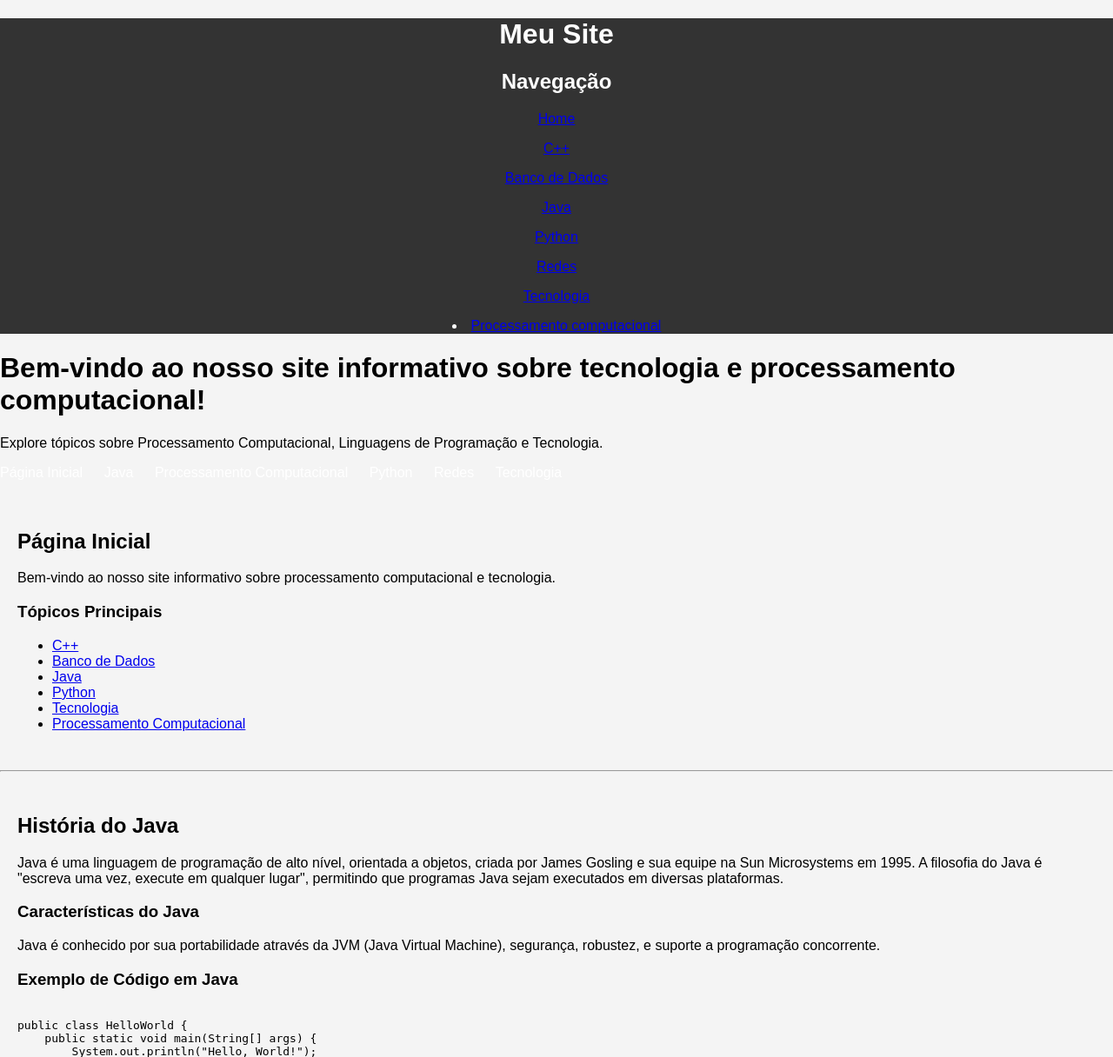
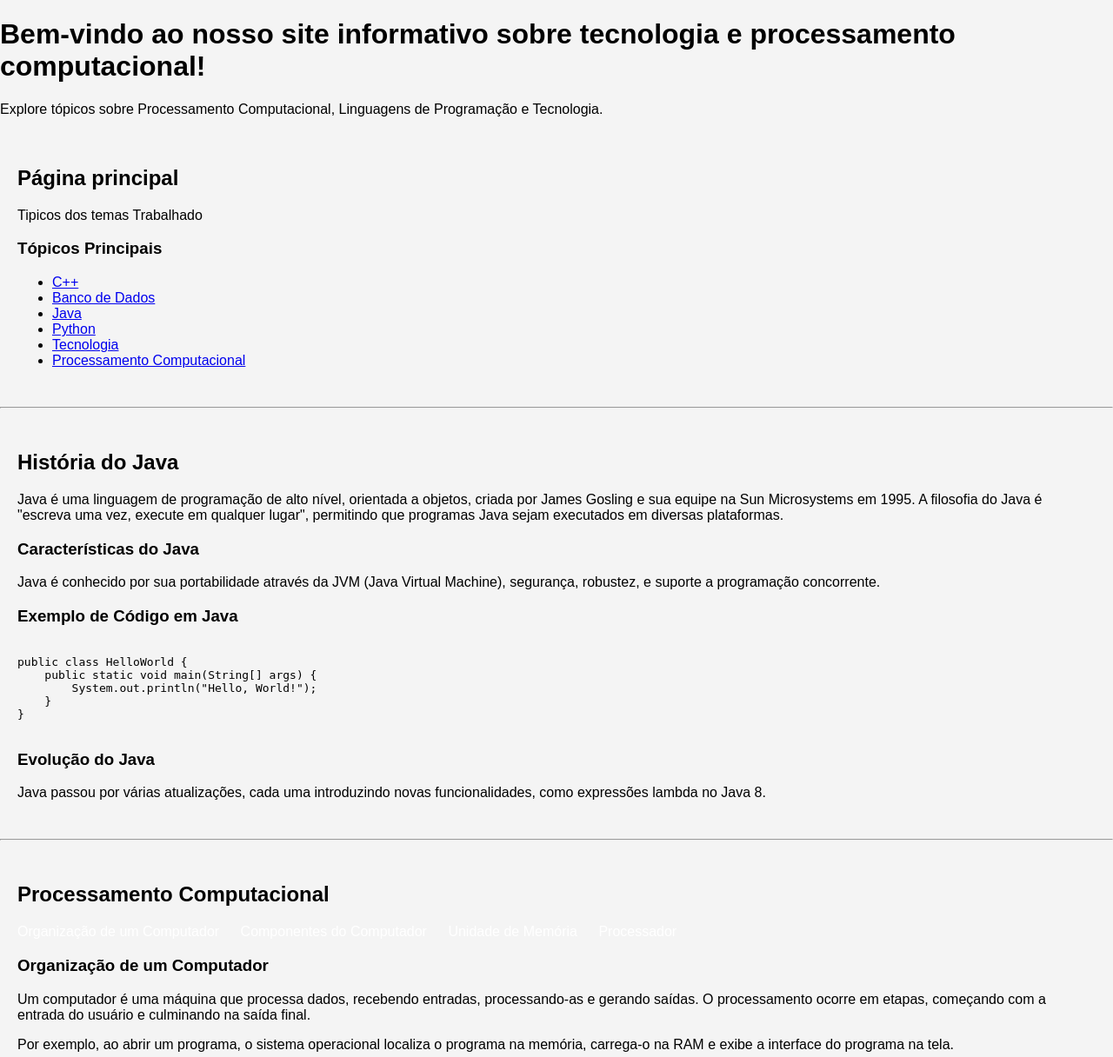
Before and after one commit to miguelolegna/Python-avan-ado, a Flask app: page / in a window 1280 px wide. Shown: the top 1216 px of the page at 87% size. Run offline with Flask 3, Linux system fonts and the light colour scheme.

Commit message:
modificacoes noa app.py

```diff
--- a/app.py
+++ b/app.py
@@ -6,33 +6,7 @@ app = Flask(__name__)
 def index():
     return render_template('index.html', title="Portal de Tecnologia e Computação")
 
-@app.route('/cpp')
-def cpp():
-    return render_template('cpp.html', title="C++")
 
-@app.route('/db')
-def db():
-    return render_template('db.html', title="Banco de Dados")
-
-@app.route('/java')
-def java():
-    return render_template('java.html', title="Java")
-
-@app.route('/python')
-def python():
-    return render_template('python.html', title="Python")
-
-@app.route('/prosscomp')
-def prosscomp():
-    return render_template('prosscomp.html', title="Processamento Computacional")
-
-@app.route('/tecnologia')
-def tecnologia():
-    return render_template('tecnologia.html', title="Tecnologia")
-
-@app.route('/reds')
-def reds():
-    return render_template('reds.html', title="Redes")
 
 if __name__ == '__main__':
     app.run(debug=True)
--- a/templates/base.html
+++ b/templates/base.html
@@ -6,25 +6,13 @@
     <link rel="stylesheet" href="{{ url_for('static', filename='css/styles.css') }}">
 </head>
 <body>
-    <header>
-        <h1>Meu Site</h1>
-        <nav>
-            <h2>Navegação</h2>
-            <p><a href="{{ url_for('index') }}">Home</a></p>
-            <p><a href="{{ url_for('cpp') }}">C++</a></p>
-            <p><a href="{{ url_for('db') }}">Banco de Dados</a></p>
-            <p><a href="{{ url_for('java') }}">Java</a></p>
-            <p><a href="{{ url_for('python') }}">Python</a></p>
-            <p><a href="{{ url_for('reds') }}">Redes</a></p>
-            <p><a href="{{ url_for('tecnologia') }}">Tecnologia</a></p>
-            <li><a href="{{ url_for('prosscomp') }}">Processamento computacional</a></li>
-        </nav>
-    </header>
+
     <main>
         {% block content %}
         {% endblock %}
     </main>
     <footer>
+
         <p>&copy; 2024 Meu Site</p>
     </footer>
 </body>
--- a/templates/index.html
+++ b/templates/index.html
@@ -6,21 +6,12 @@
     <h1>Bem-vindo ao nosso site informativo sobre tecnologia e processamento computacional!</h1>
     <p>Explore tópicos sobre Processamento Computacional, Linguagens de Programação e Tecnologia.</p>
 
-    <nav>
-        <ul>
-            <li><a href="#inicio">Página Inicial</a></li>
-            <li><a href="#java">Java</a></li>
-            <li><a href="#processamento">Processamento Computacional</a></li>
-            <li><a href="#python">Python</a></li>
-            <li><a href="#redes">Redes</a></li>
-            <li><a href="#tecnologia">Tecnologia</a></li>
-        </ul>
-    </nav>
+
 
     <!-- Página Inicial -->
     <section id="inicio">
-        <h2>Página Inicial</h2>
-        <p>Bem-vindo ao nosso site informativo sobre processamento computacional e tecnologia.</p>
+        <h2>Página principal</h2>
+        <p>Tipicos dos temas Trabalhado</p>
 
         <h3>Tópicos Principais</h3>
         <ul>
@@ -196,4 +187,55 @@ hello_world()
             As tendências incluem inteligência artificial, computação em nuvem, Internet das Coisas (IoT) e big data.
         </p>
     </section>
+
+    <hr>
+
+
+
+
+    <!-- C++ -->
+    <section id="cpp">
+        <h2>História do C++</h2>
+        <p>
+            C++ foi desenvolvido por Bjarne Stroustrup nos anos 1980 como uma extensão da linguagem C, incluindo suporte para programação orientada a objetos.
+            É amplamente utilizada para sistemas de alto desempenho, como sistemas operacionais, jogos e softwares de desktop.
+        </p>
+        <h3>Características do C++</h3>
+        <p>
+            C++ é conhecido por sua eficiência, flexibilidade e suporte a múltiplos paradigmas de programação, incluindo procedural e orientada a objetos.
+        </p>
+        <h3>Exemplo de Código em C++</h3>
+        <pre><code>
+
+
+
+            <hr> <!-- Linha horizontal para separação -->
+
+ <!-- Banco de Dados -->
+ <section id="db">
+     <h2>Banco de Dados</h2>
+     <p>
+         Um banco de dados é uma coleção de dados organizados de forma que possam ser facilmente acessados, gerenciados e atualizados.
+         Existem vários tipos de bancos de dados, incluindo relacionais, NoSQL e distribuídos.
+     </p>
+     <h3>Tipos de Banco de Dados</h3>
+     <ul>
+         <li><strong>Banco de Dados Relacional:</strong> Armazena dados em tabelas, como o MySQL e o PostgreSQL.</li>
+         <li><strong>Banco de Dados NoSQL:</strong> Ideal para dados não estruturados e de grande volume, como MongoDB e Cassandra.</li>
+         <li><strong>Banco de Dados em Nuvem:</strong> Oferece armazenamento escalável, como o Amazon RDS e o Google Cloud Firestore.</li>
+     </ul>
+     <h3>Exemplo de Consulta SQL</h3>
+     <pre><code>
+SELECT nome, idade FROM usuarios WHERE idade > 18;
+     </code></pre>
+     <p>
+         Consultas SQL permitem buscar, atualizar e manipular dados em bancos de dados relacionais.
+     </p>
+ </section>
+
+
+
+
+
+
 {% endblock %}
```
